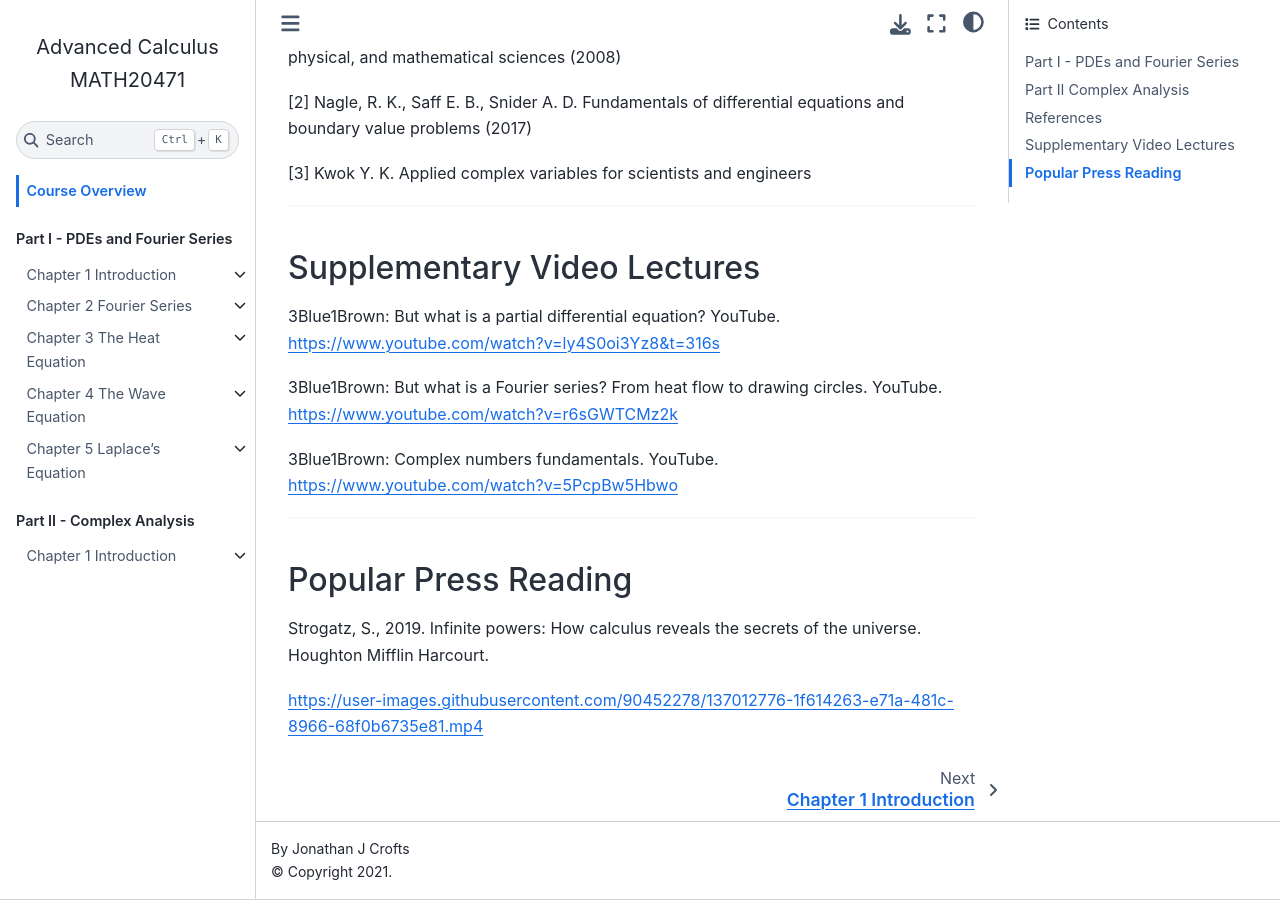
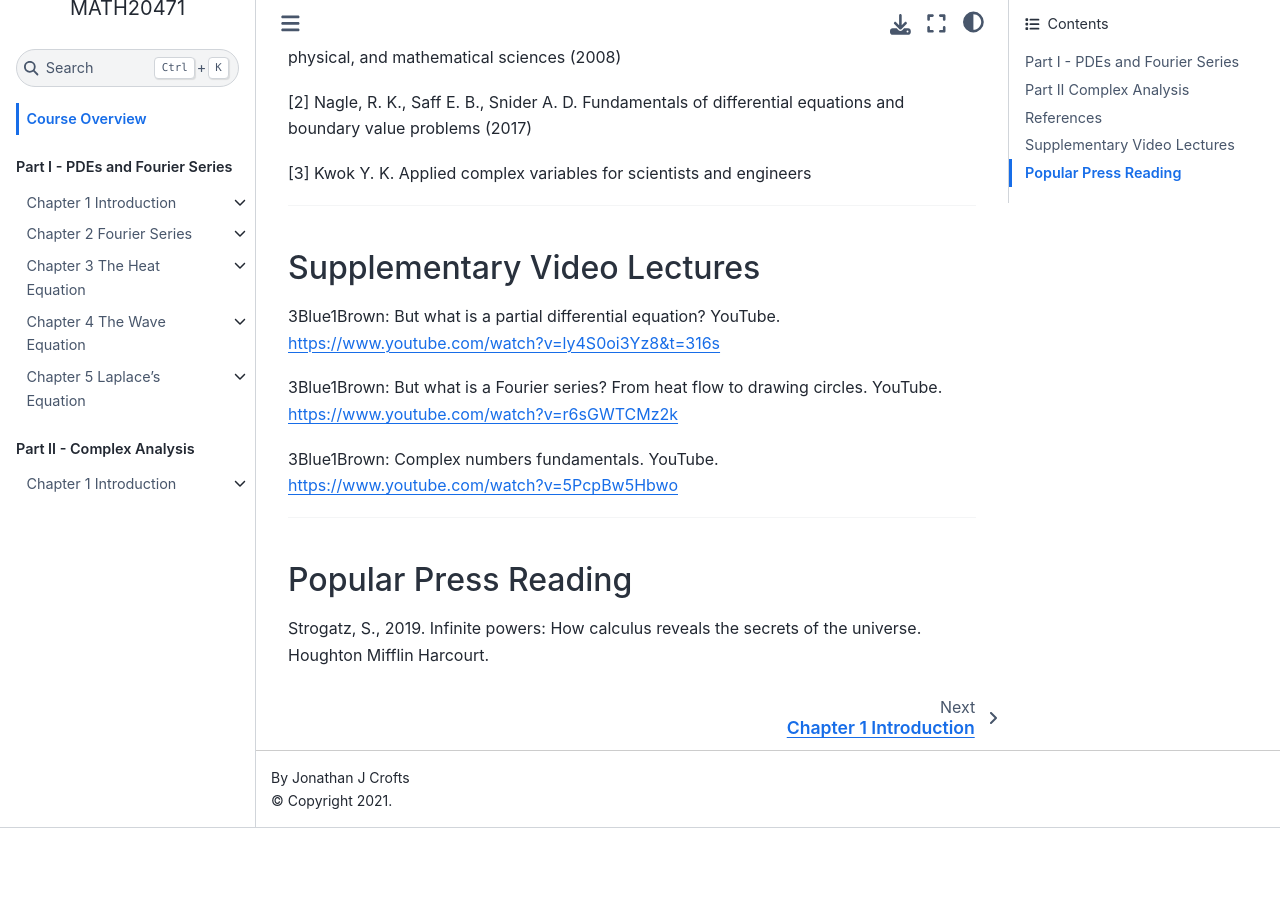
Before and after one commit to jjcrofts77/Advanced-Calculus-MATH20471, a Jupyter Book: the page built from intro.md, in a window 1280 px wide and 900 px high, scrolled down 2834 px. Built offline with Jupyter Book 1.0.4 settings and Sphinx 7.4.7 and the Sphinx Book theme 1.1.4, drawn with Linux system fonts in a browser that asks for light colours; after the commit the page ends 3662 px from its top, so only the background shows below that; some of the changed lines change nothing that is shown.

Commit message:
Update intro.md

```diff
--- a/intro.md
+++ b/intro.md
@@ -92,10 +92,4 @@ The second part of this course of lectures considers the extension of calculus t
 ## Popular Press Reading
 Strogatz, S., 2019. Infinite powers: How calculus reveals the secrets of the universe. Houghton Mifflin Harcourt.
 
-
-
-https://user-images.githubusercontent.com/90452278/137012776-1f614263-e71a-481c-8966-68f0b6735e81.mp4
-
-
-
 <!-- #endregion -->
```
